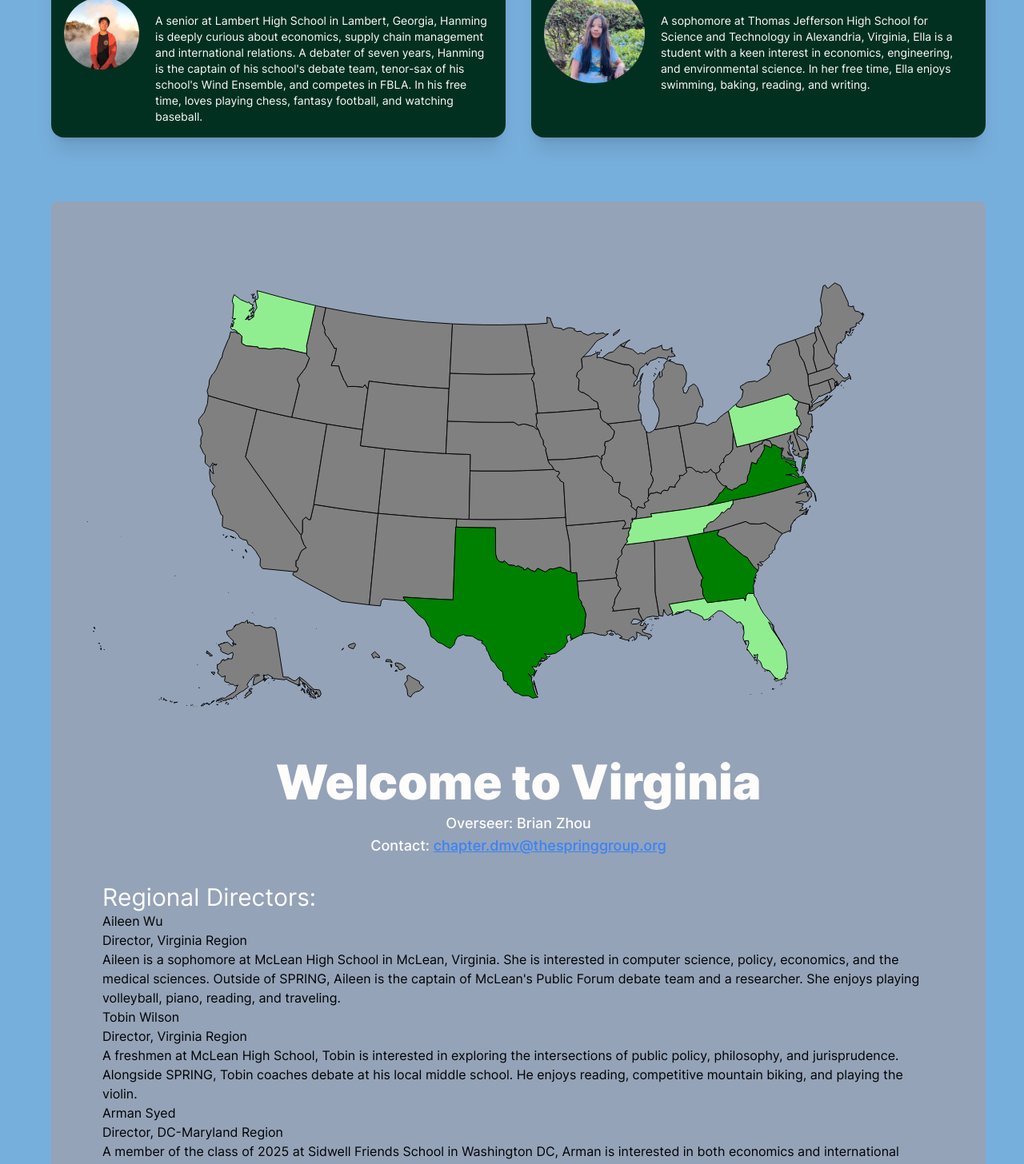
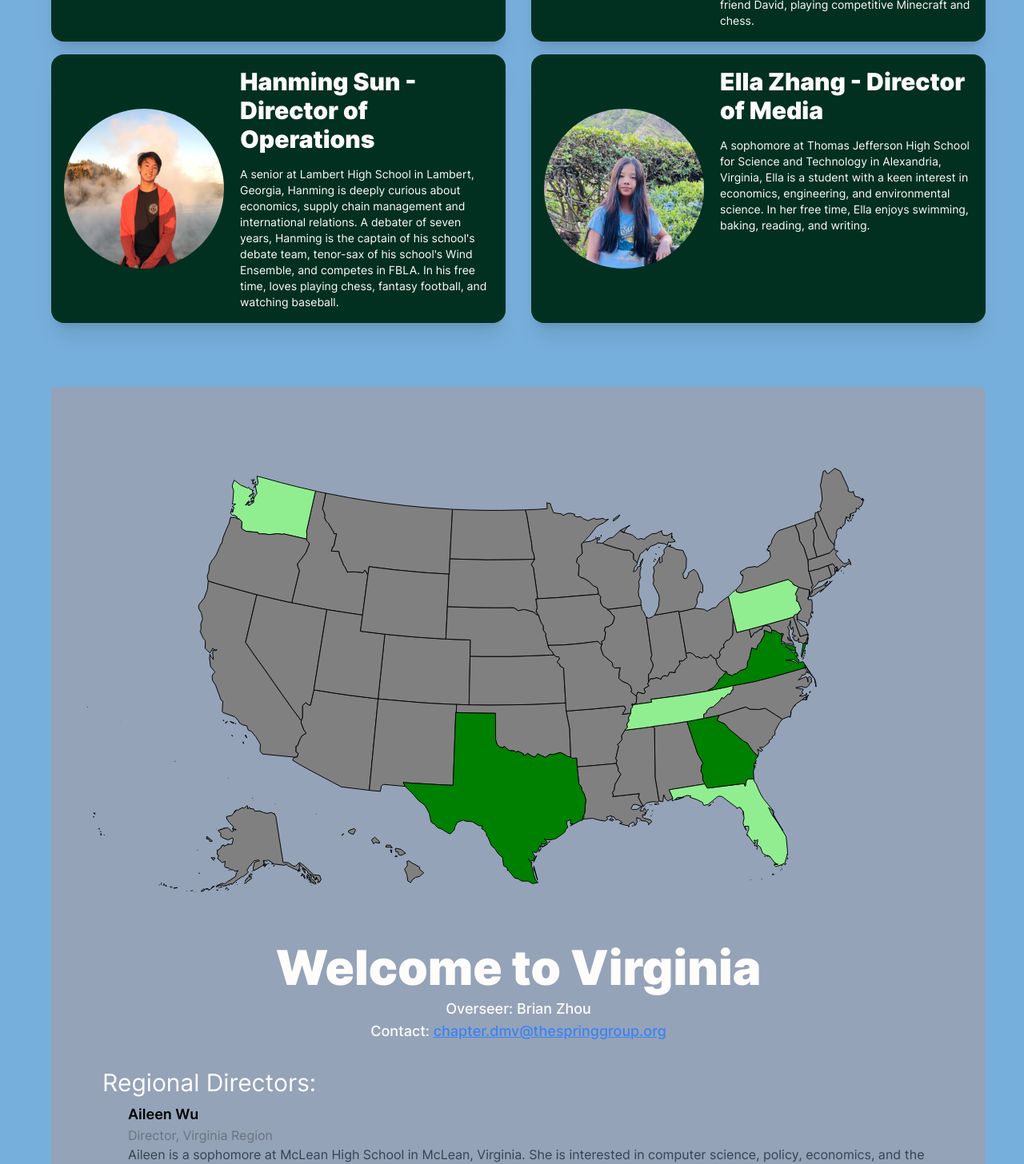
Before and after one commit to TheXDShrimp/spring-institute, a Next.js app in the folder app/: page /about in a window 1280 px wide. Shown: the part 1300-2756 px from the top of the page at 80% size. Built offline with nearby package versions, Linux system fonts and the light colour scheme.

Commit message:
restyled a little stuffs

```diff
--- a/app/src/components/HomeBackground.tsx
+++ b/app/src/components/HomeBackground.tsx
@@ -1,4 +1,4 @@
-import Image from "next/image";
+import Image from "next/legacy/image";
 import Particles, { IOptions, RecursivePartial } from "react-tsparticles";
 
 const Background = ({ className="" }) => {
--- a/app/src/components/footer.tsx
+++ b/app/src/components/footer.tsx
@@ -1,4 +1,4 @@
-import Image from 'next/image'
+import Image from "next/legacy/image"
 import Link from 'next/link'
 import SiteLink from './SiteLink';
 
--- a/app/src/components/header.tsx
+++ b/app/src/components/header.tsx
@@ -1,4 +1,4 @@
-import Image from 'next/image';
+import Image from "next/legacy/image";
 import OutlineButton from "./Button";
 import Link from "next/link";
 import { useEffect, useState } from 'react';
--- a/app/src/pages/about.tsx
+++ b/app/src/pages/about.tsx
@@ -1,5 +1,5 @@
 import type { NextPage } from "next";
-import Image from "next/image";
+import Image from "next/legacy/image";
 import { useState, useEffect, useLayoutEffect, useRef } from "react";
 import React from "react";
 import { Layout } from "@/components/layout";
@@ -31,7 +31,7 @@ const SingleCard = ({ name = "", position = "", image = "/favicon-16x16.png", de
   return (
     <div className="md:flex md:flex-row ml-4 py-4 px-4 bg-richGreen rounded-2xl shadow-xl" ref={cardRef}>
       <div className="rounded-full mr-3 border-black flex flex-row justify-center items-center">
-        <Image src={"/images/" + image} alt="" width={550} height={550} layout="fixed" className="rounded-full" />
+        <Image src={"/images/" + image} alt="" width={200} height={200} layout="fixed" className="rounded-full" />
       </div>
 
       <div className="pl-2 text-white">
@@ -139,28 +139,29 @@ const USMap = () => {
 
             {stateInfo && stateInfo.regionalDirectors && (
               <div>
-                <h3 className="text-white text-3xl mt-8">Regional Directors:</h3>
-                <ul>
+                <h3 className="text-white text-3xl mt-8 pb-2">Regional Directors:</h3>
+                <ul className="pb-4 pl-8">
                   {stateInfo.regionalDirectors.map((director) => (
-                    <li key={director.name}>
-                      <h4>{director.name}</h4>
-                      <p>{director.title}</p>
-                      <p>{director.description}</p>
+                    <li key={director.name} className="pb-2">
+                      <h4 className="text-lg font-semibold">{director.name}</h4>
+                      <p className="text-gray-500">{director.title}</p>
+                      <p className="text-gray-700">{director.description}</p>
                     </li>
                   ))}
                 </ul>
               </div>
             )}
 
+
             {stateInfo && stateInfo.fellows && (
               <div>
-                <h3 className="text-white text-3xl mt-8">Fellows:</h3>
-                <ul>
+                <h3 className="text-white text-3xl mt-8 pb-2">Fellows:</h3>
+                <ul className="pb-4 pl-8">
                   {stateInfo.fellows.map((fellow) => (
-                    <li key={fellow.name}>
-                      <h4>{fellow.name}</h4>
-                      <p>{fellow.position}</p>
-                      <p>{fellow.description}</p>
+                    <li key={fellow.name} className="pb-2">
+                      <h4 className="text-lg font-semibold">{fellow.name}</h4>
+                      <p className="text-gray-500">{fellow.position}</p>
+                      <p className="text-gray-700">{fellow.description}</p>
                     </li>
                   ))}
                 </ul>
--- a/app/src/pages/index.tsx
+++ b/app/src/pages/index.tsx
@@ -1,5 +1,5 @@
 import type { NextPage } from "next";
-import Image from "next/image";
+import Image from "next/legacy/image";
 import { useState, useEffect, useLayoutEffect, useRef } from "react";
 import React from "react";
 import { Layout } from "@/components/layout";
--- a/app/src/pages/policy.tsx
+++ b/app/src/pages/policy.tsx
@@ -1,6 +1,6 @@
 import type { NextPage } from "next";
 import { Layout } from "@/components/layout";
-import Image from "next/image";
+import Image from "next/legacy/image";
 import ColoredLine from "@/components/horizontalRule";
 import { Footer } from "@/components/footer";
 import React, { useState, useEffect } from 'react';
```
